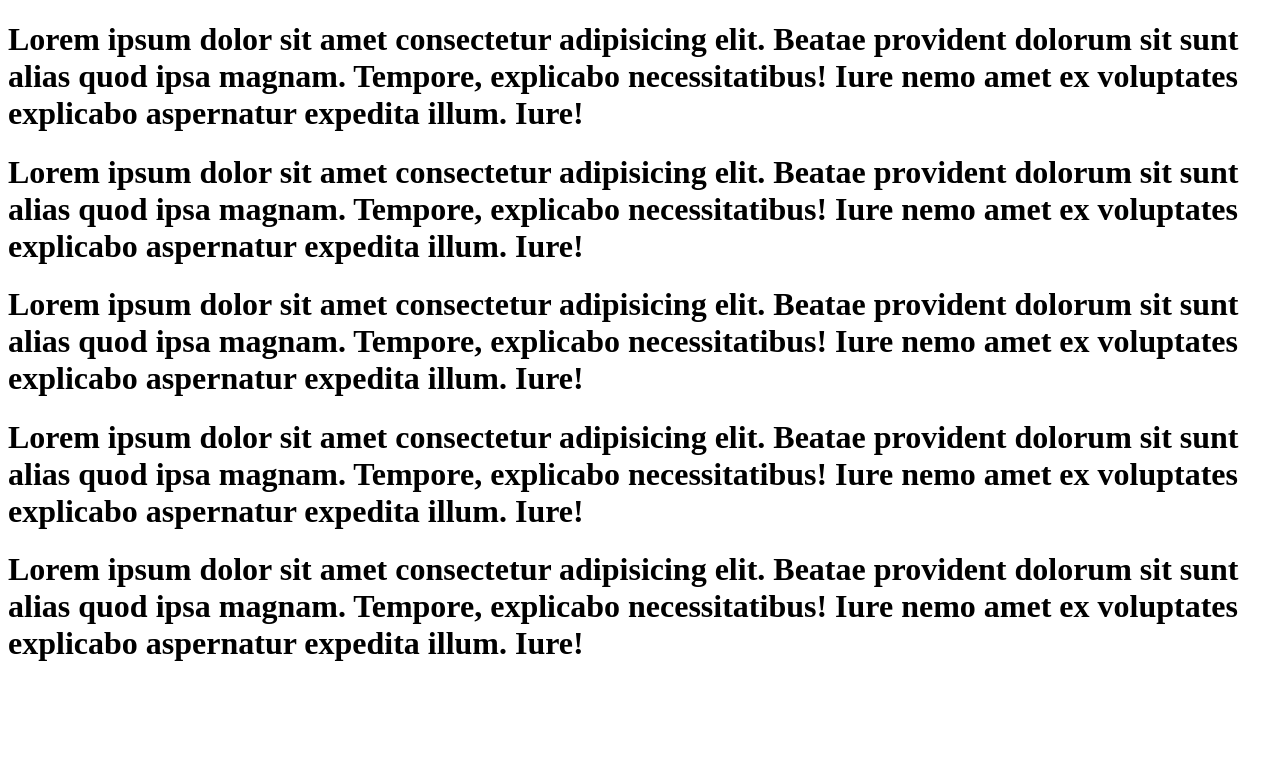
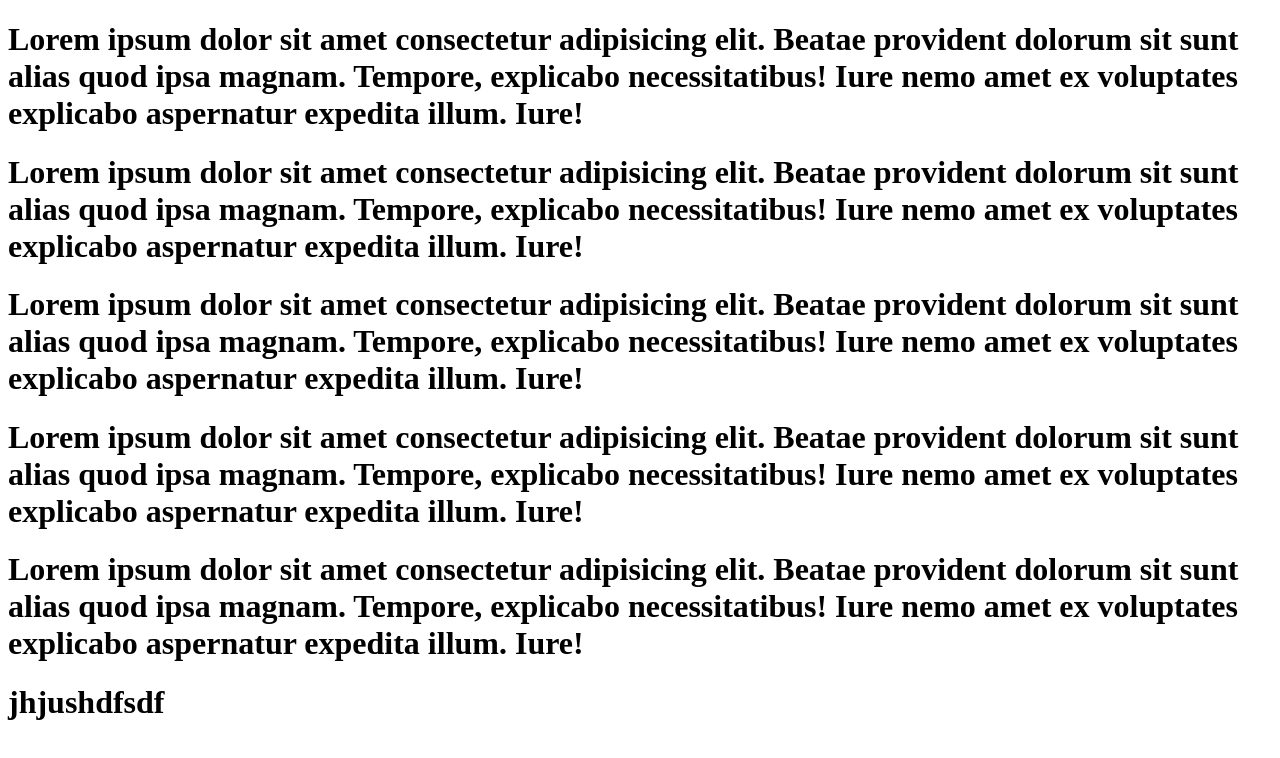
Before and after one commit to hoangthang28/thuchanhnguonmo, a plain HTML site: page index.html in a window 1280 px wide. Drawn offline with Linux system fonts and the light colour scheme.

Commit message:
Update index.html

```diff
--- a/index.html
+++ b/index.html
@@ -14,6 +14,7 @@
       <h1>Lorem ipsum dolor sit amet consectetur adipisicing elit. Beatae provident dolorum sit sunt alias quod ipsa magnam. Tempore, explicabo necessitatibus! Iure nemo amet ex voluptates explicabo aspernatur expedita illum. Iure!</h1>
       <h1>Lorem ipsum dolor sit amet consectetur adipisicing elit. Beatae provident dolorum sit sunt alias quod ipsa magnam. Tempore, explicabo necessitatibus! Iure nemo amet ex voluptates explicabo aspernatur expedita illum. Iure!</h1>
     <h1>Lorem ipsum dolor sit amet consectetur adipisicing elit. Beatae provident dolorum sit sunt alias quod ipsa magnam. Tempore, explicabo necessitatibus! Iure nemo amet ex voluptates explicabo aspernatur expedita illum. Iure!</h1>
+    <h1>jhjushdfsdf</h1>
 </body>
 
 </html>
```
